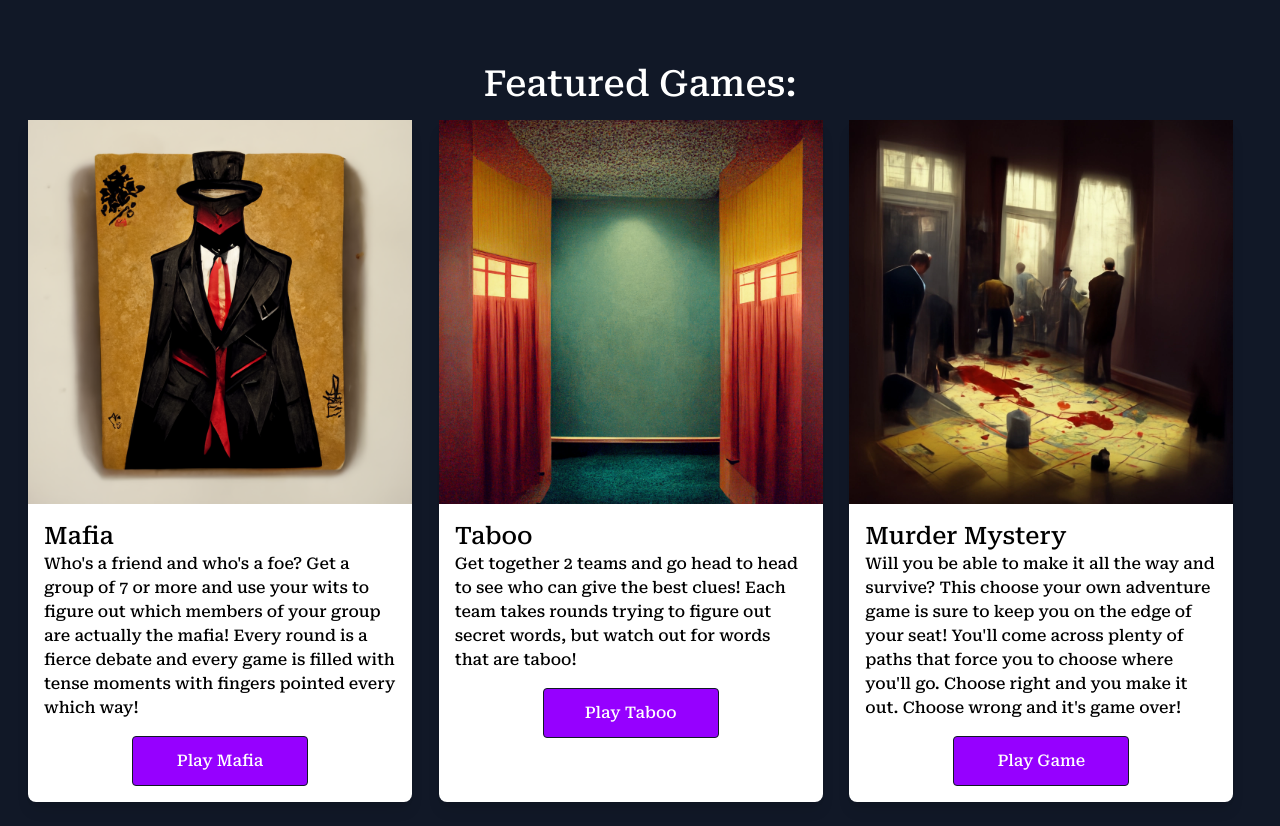
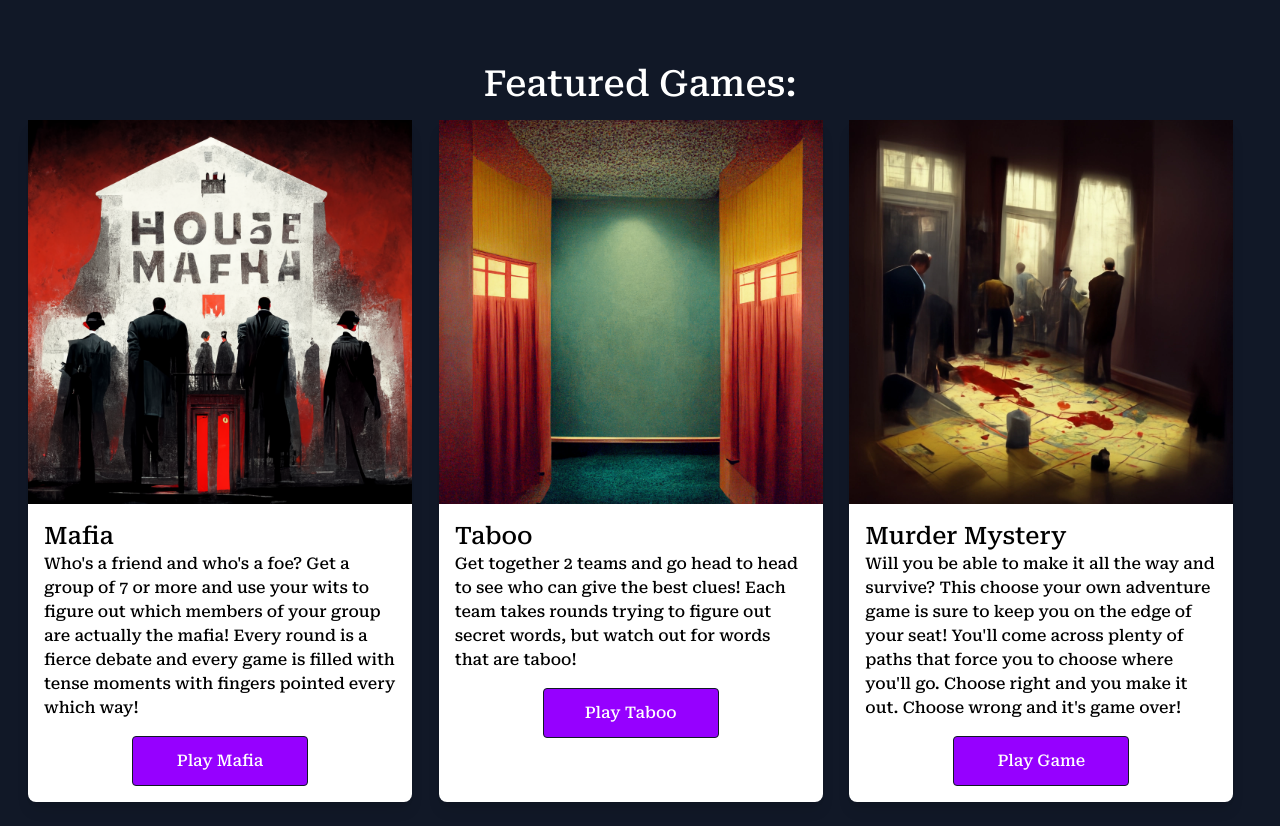
Before and after one commit to snipergz/GameNight, a React (Create React App) app in the folder frontend/: page / in a window 1280 px wide. Shown: the part 1280-2106 px from the top of the page. Built offline with nearby package versions, Linux system fonts and the light colour scheme; no server answers.

Commit message:
Changed Mafia Game picture

```diff
--- a/frontend/src/components/Home/Games.jsx
+++ b/frontend/src/components/Home/Games.jsx
@@ -1,6 +1,6 @@
 import React from "react";
 import { Link } from "react-router-dom";
-import mafiaCard1 from "../../assets/Mafia/mafia-card-1.jpg";
+import mafiaHouse from "../../assets/Mafia/mafia-house.jpg";
 import taboo from "../../assets/Taboo/r.png"
 import mystery from "../../assets/MurderMystery/game3.png"
 
@@ -10,7 +10,7 @@ const Games = () => {
       <h1 className="text-4xl p-2 text-center text-white">Featured Games:</h1>
       <div className="grid justify-center md:grid-cols-3 max-w-[1240px] m-auto text-dark md:p-2 gap-8 sm:gap-2 ">
         <div className="flex flex-col rounded-lg shadow-lg bg-white max-w-sm">
-          <img src={mafiaCard1} alt="" />
+          <img src={mafiaHouse} alt="" />
           <div className="p-4">
             <h3 className="text-2xl">Mafia</h3>
             <p className="mb-4">
```
